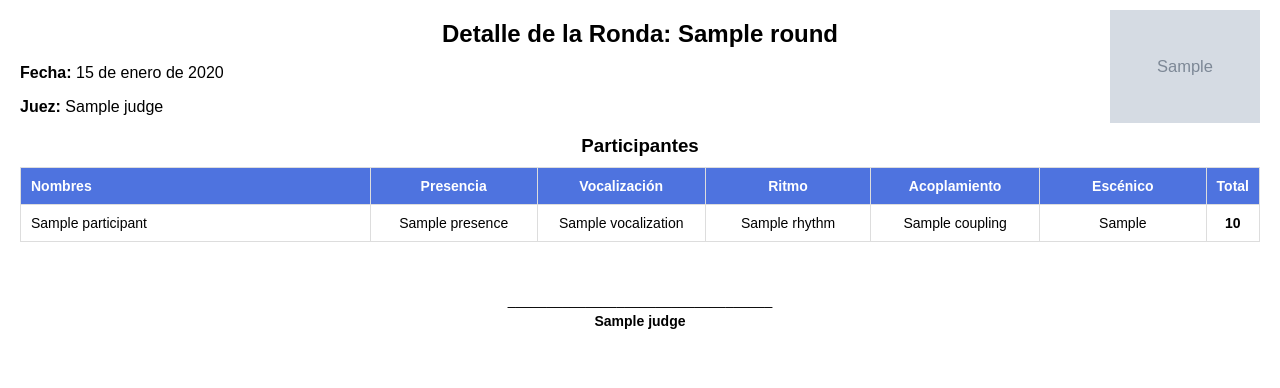
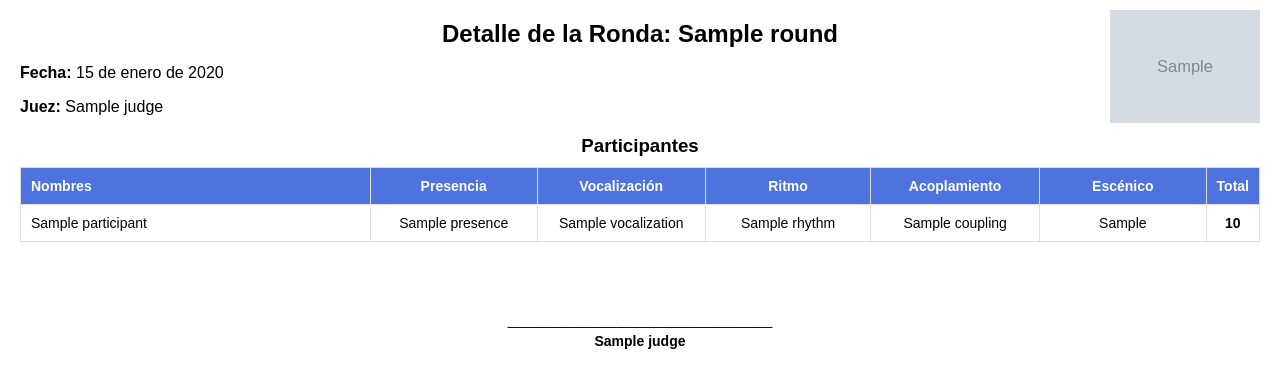
Before and after one commit to brygallo/know_my_voice, a Django app: template apps/contest/templates/round/report/minutes.html in a window 1280 px wide. Shown: the top 388 px of the page. Run offline with Django 4.2, Linux system fonts and the light colour scheme; tables that the repository leaves empty hold one stand-in row (values such as "Sample post"); the template is opened without the code that fills it: values that come from a table or form of the project are taken from there, most other values are stand-ins (such as "Sample title", 1, 10 or a date in 2020); grey boxes marked "Sample" are stand-in pictures; parts of the project's set-up code (start-up, migrations or seed data) failed here and were passed over.

Commit message:
Add restart policy and adjust signature margin in minutes report
The "restart: always" policy was added to the docker-compose service to ensure container resiliency. Additionally, the signature margin in the minutes report template was increased from 50px to 70px for better layout spacing.

```diff
--- a/apps/contest/templates/round/report/minutes.html
+++ b/apps/contest/templates/round/report/minutes.html
@@ -75,7 +75,7 @@
         }
 
         .signature {
-            margin-top: 50px;
+            margin-top: 70px;
             text-align: center;
             font-size: 14px;
         }
--- a/docker-compose.yml
+++ b/docker-compose.yml
@@ -24,6 +24,7 @@ services:
     build:
       context: .
       dockerfile: docker/Dockerfile
+      restart: always
     container_name: django_app
     # Solución para evitar el error de permisos con entrypoint.sh
     command: ["sh", "-c", "chmod +x /app/docker/entrypoint.sh && /app/docker/entrypoint.sh"]
```
